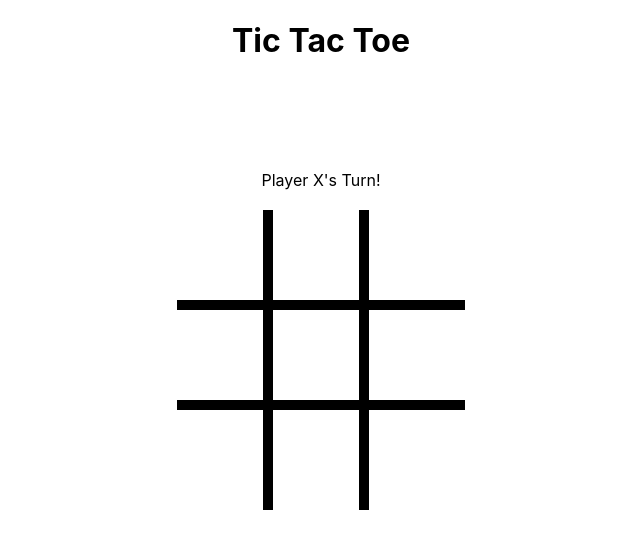
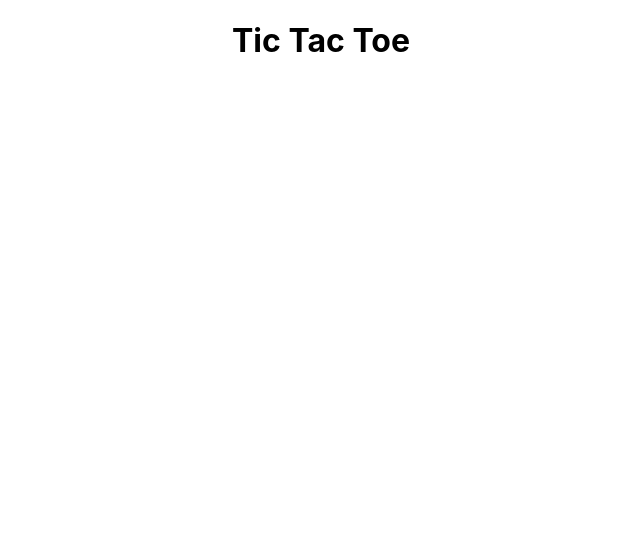
Before and after one commit to 2019-DEV-189/tictactoe-react, a React (Create React App) app: page / in a window 1280 px wide. Shown: the top 548 px of the page, without its empty margins (319-959 px from the left). Built offline with nearby package versions, Linux system fonts and the light colour scheme.

Commit message:
Revert "feat: X always goes first"
This reverts commit bda27da4e1ec9515e3065301bdaa8eac4c6490a2.

```diff
--- a/package.json
+++ b/package.json
@@ -3,7 +3,6 @@
   "version": "0.1.0",
   "private": true,
   "dependencies": {
-    "classnames": "^2.2.6",
     "react": "^16.10.1",
     "react-dom": "^16.10.1",
     "react-scripts": "3.1.2"
--- a/src/components/board/Board.css
+++ b/src/components/board/Board.css
@@ -1,24 +1,3 @@
-.board {
-	display: flex;
-	flex-direction: row;
-	flex-wrap: wrap;
-	justify-content: center;
-	color: white;
-	width: 300px;
-	height: 300px;
-	position: absolute;
-	top: 40%;
-	left: 50%;
-	margin-right: -50%;
-	transform: translate(-50%, -50%);
+.Board {
+    text-align: center;
 }
-
-.gameStatusMessage {
-	color: black;
-	font-weight: 1.4em;
-	text-align:center;
-	display:inline-block;
-	position:relative;
-	width:100%;
-	margin-bottom: 20px;
-}
--- a/src/components/board/Board.js
+++ b/src/components/board/Board.js
@@ -1,48 +1,10 @@
 import React, {Component} from 'react';
-import Square from '../square/Square';
 import './Board.css';
 
 class Board extends Component {
-
-  XPLAYER_TURN = 'Player X\'s Turn!';
-  OPLAYER_TURN = 'Player O\'s Turn!';
-
-  constructor () {
-    super()
-
-    this.state = {
-      isGameOver : false,
-      gameStatusMessage : this.XPLAYER_TURN,
-      squareEnum : {EMPTY : '', xPlayer : 'X', oPlayer : 'O'},
-      currentPlayer : 'X',
-      board : ['','','','','','','','',''],
-      squareIndex : null
-    }
-  }
-
-  updateBoard(squareIndex) {
-    this.setSquareItem(squareIndex);
-  }
-
-  setSquareItem(squareIndex) {
-    let updatedBoard = this.state.board;
-    updatedBoard[squareIndex] = this.state.currentPlayer;
-    this.setState({
-      board : updatedBoard
-    })
-  }
-
   render() {
-    return this.createBoard();
-  }
-
-  createBoard() {
     return (
-    <div className="board">
-      <div className="gameStatusMessage">{this.state.gameStatusMessage}</div>
-      {this.state.board.map(function (squareItem, squareIndex) {
-        return (<Square key={squareIndex} squareIndex={squareIndex} squareItem={squareItem} updateSquare={this.updateBoard.bind(this)} currentPlayer={this.state.currentPlayer} />);
-      }.bind(this))}
+    <div className="Board">
     </div>
     );
   }
--- a/src/components/game/Game.js
+++ b/src/components/game/Game.js
@@ -1,5 +1,4 @@
 import React, {Component} from 'react';
-import Board from '../board/Board';
 import './Game.css';
 
 class Game extends Component {
@@ -7,7 +6,6 @@ class Game extends Component {
     return (
     <div className="Game">
       <h1>Tic Tac Toe</h1>
-      <Board/>
     </div>
     );
   }
--- a/src/components/square/Square.css
+++ b/src/components/square/Square.css
@@ -1,32 +1,3 @@
-.square{
-    box-sizing: border-box;
-    font-family: sans-serif;
-    font-size: 6em;
-    display: flex;
-    flex: 0 32%;
-    width: 100px;
-    height: 100px;
-    align-items: center;
-    justify-content: center;
-  }
-
-  .colWall {
-    border-right: 10px solid black;
-  }
-
-  .rowWall {
-    border-bottom: 10px solid black;
-  }
-
-  .newRow {
-    flex-wrap:wrap;
-    align-items:flex-start;
-  }
-
-  .xColor {
-    color: blue;
-  }
-
-  .oColor {
-    color: red;
-  }
+.Square {
+    text-align: center;
+}
--- a/src/components/square/Square.js
+++ b/src/components/square/Square.js
@@ -1,25 +1,13 @@
 import React, {Component} from 'react';
-import classNames from 'classnames';
 import './Square.css';
 
 class Square extends Component {
-
-  invokeBoard(props) {
-    props.updateSquare(props.squareIndex);
-  }
-
   render() {
     return (
-    <div className = {classNames ("square " + this.props.squareIndex,
-                        { colWall: (this.props.squareIndex !==2 && this.props.squareIndex !==5 && this.props.squareIndex !==8),
-                          rowWall: (this.props.squareIndex !==6 && this.props.squareIndex !==7 && this.props.squareIndex !==8)
-                        })
-                      } onClick={() => this.invokeBoard(this.props)}>
-      <p className = {classNames ({ xColor : this.props.squareItem === 'X', oColor : this.props.squareItem === 'O'})}>
-        {this.props.squareItem}
-      </p>
+    <div className="Square">
     </div>
     );
   }
 }
+
 export default Square;
```
Also changed, not shown: 2 other files (tests, documents, lock files or other folders).
